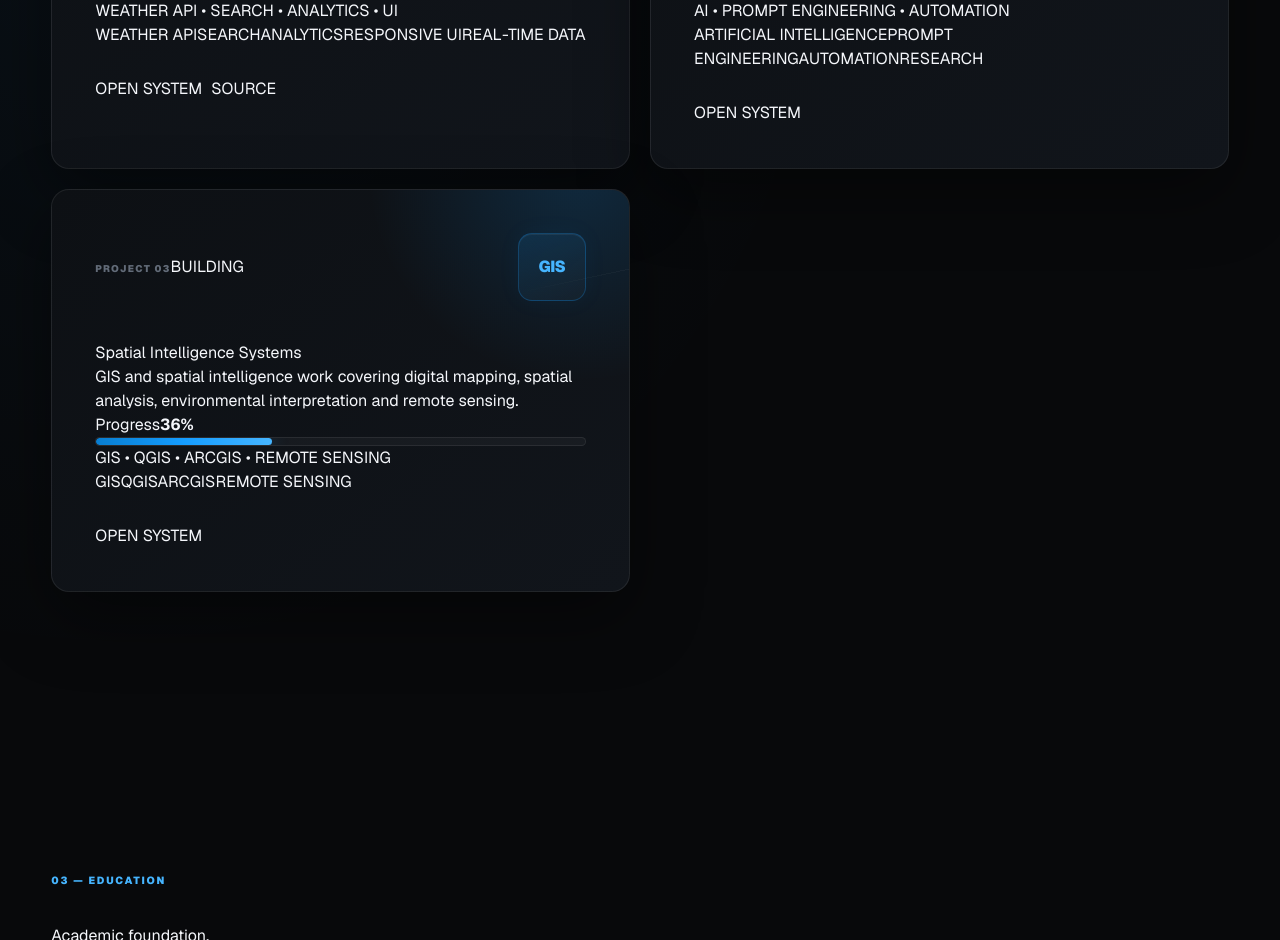
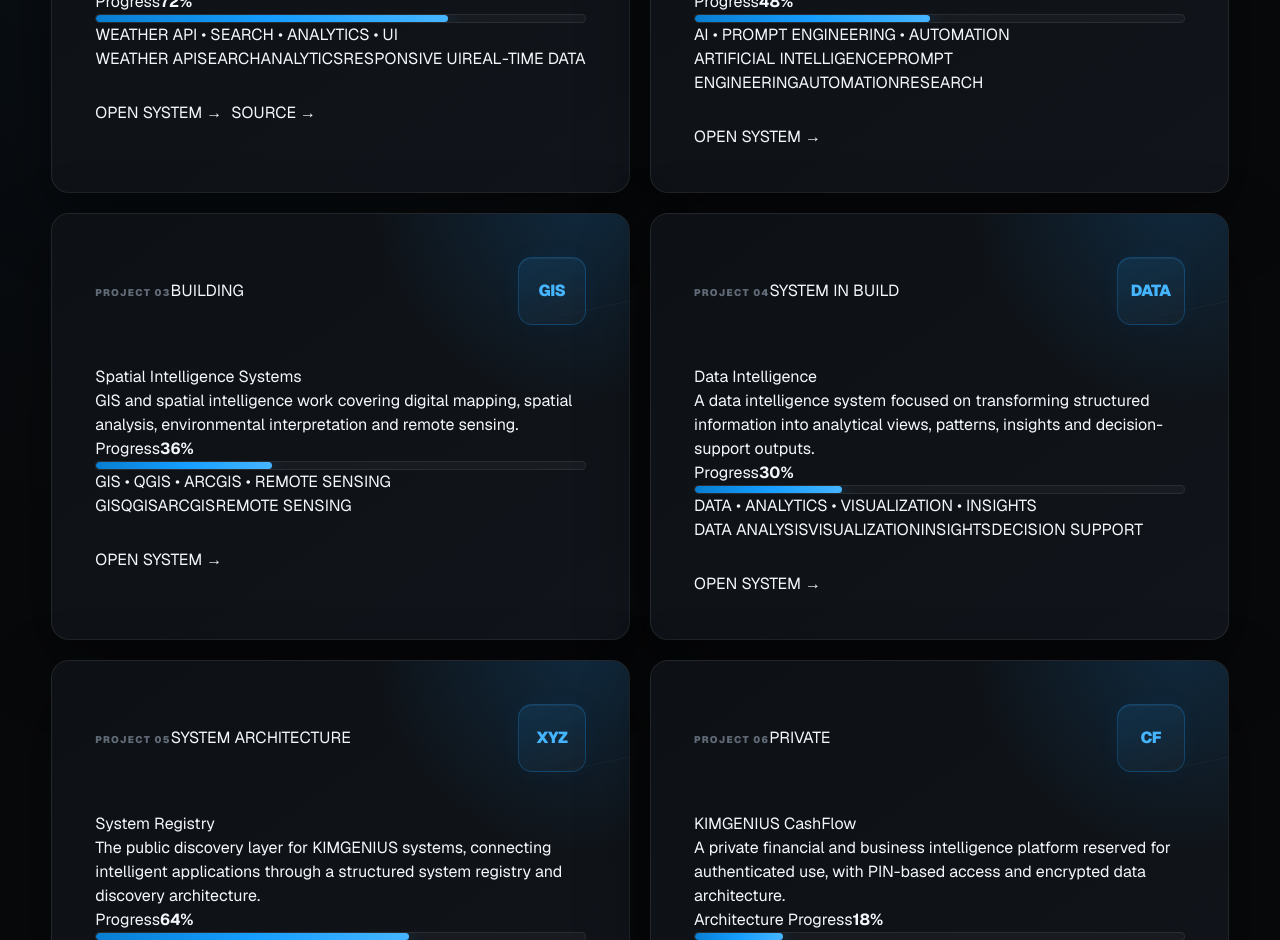
Before and after one commit to ki995483/kimgenius-portfolio, a Next.js app: page /portfolio in a window 1280 px wide. Shown: the part 1860-2800 px from the top of the page. Built offline with nearby package versions, Linux system fonts and the light colour scheme.

Commit message:
Restore complete KIMGENIUS portfolio system

```diff
--- a/app/portfolio/page.tsx
+++ b/app/portfolio/page.tsx
@@ -78,11 +78,11 @@
 
             <div className={styles.heroActions}>
               <a href="#projects" className={styles.primaryButton}>
-                Explore Work
+                Explore Work →
               </a>
 
               <a href="#contact" className={styles.secondaryButton}>
-                Connect
+                Connect →
               </a>
             </div>
           </div>
@@ -154,8 +154,8 @@
 
             <p className={styles.sectionDescription}>
               A portfolio of intelligent systems spanning weather intelligence,
-              artificial intelligence, spatial intelligence and experimental
-              digital infrastructure.
+              artificial intelligence, spatial intelligence, data intelligence,
+              system discovery and private financial infrastructure.
             </p>
           </div>
 
@@ -212,7 +212,7 @@
 
                 <div className={styles.projectActions}>
                   <Link href="/weather" className={styles.projectButton}>
-                    OPEN SYSTEM
+                    OPEN SYSTEM →
                   </Link>
 
                   <a
@@ -221,7 +221,7 @@
                     rel="noreferrer"
                     className={styles.projectButtonSecondary}
                   >
-                    SOURCE
+                    SOURCE →
                   </a>
                 </div>
               </div>
@@ -278,7 +278,7 @@
 
                 <div className={styles.projectActions}>
                   <Link href="/ai" className={styles.projectButton}>
-                    OPEN SYSTEM
+                    OPEN SYSTEM →
                   </Link>
                 </div>
               </div>
@@ -336,68 +336,134 @@
                     href="/spatial-intelligence"
                     className={styles.projectButton}
                   >
-                    OPEN SYSTEM
+                    OPEN SYSTEM →
                   </Link>
                 </div>
               </div>
             </article>
-          </div>
-        </div>
-      </section>
 
-      <section className={styles.section} id="education">
-        <div className={styles.shell}>
-          <div className={styles.sectionHeading}>
-            <p className={styles.sectionLabel}>
-              03 — EDUCATION
-            </p>
-
-            <h2 className={styles.sectionTitle}>
-              Academic foundation.
-            </h2>
-          </div>
-
-          <article className={styles.educationCard}>
-            <div className={styles.educationYear}>2027</div>
-
-            <div className={styles.educationContent}>
-              <p className={styles.educationInstitution}>
-                Kibabii University
-              </p>
-
-              <h3>Bachelor of Education (Arts)</h3>
-
-              <p>Geography &amp; Kiswahili</p>
-
-              <span>Graduation: 2027</span>
-            </div>
-          </article>
-        </div>
-      </section>
-
-      {/* PRIVATE CASHFLOW PLATFORM */}
-      <section className={styles.section} id="cashflow">
-        <div className={styles.shell}>
-          <div className={styles.sectionHeading}>
-            <p className={styles.sectionLabel}>
-              04 — PRIVATE PLATFORM
-            </p>
-
-            <h2 className={styles.sectionTitle}>
-              KIMGENIUS CashFlow.
-            </h2>
-
-            <p className={styles.sectionDescription}>
-              A private financial and business intelligence platform reserved
-              for authenticated use, with PIN-based access and encrypted data
-              architecture.
-            </p>
-          </div>
-
+            {/* PROJECT 04 — DATA INTELLIGENCE */}
             <article className={styles.projectCard}>
               <div className={styles.projectTop}>
                 <div>
                   <span className={styles.projectNumber}>PROJECT 04</span>
+                  <span className={styles.projectStatus}>
+                    SYSTEM IN BUILD
+                  </span>
+                </div>
+
+                <div className={styles.projectMark} aria-hidden="true">
+                  DATA
+                </div>
+              </div>
+
+              <div className={styles.projectBody}>
+                <h3>Data Intelligence</h3>
+
+                <p>
+                  A data intelligence system focused on transforming structured
+                  information into analytical views, patterns, insights and
+                  decision-support outputs.
+                </p>
+
+                <div className={styles.projectProgress}>
+                  <div className={styles.progressHeader}>
+                    <span>Progress</span>
+                    <strong>30%</strong>
+                  </div>
+
+                  <div className={styles.progressTrack}>
+                    <div
+                      className={styles.progressFill}
+                      style={{ width: "30%" }}
+                    />
+                  </div>
+                </div>
+
+                <div className={styles.projectMeta}>
+                  DATA • ANALYTICS • VISUALIZATION • INSIGHTS
+                </div>
+
+                <div className={styles.projectTech}>
+                  <span>DATA ANALYSIS</span>
+                  <span>VISUALIZATION</span>
+                  <span>INSIGHTS</span>
+                  <span>DECISION SUPPORT</span>
+                </div>
+
+                <div className={styles.projectActions}>
+                  <Link
+                    href="/data-intelligence"
+                    className={styles.projectButton}
+                  >
+                    OPEN SYSTEM →
+                  </Link>
+                </div>
+              </div>
+            </article>
+
+            {/* PROJECT 05 — SYSTEM REGISTRY */}
+            <article className={styles.projectCard}>
+              <div className={styles.projectTop}>
+                <div>
+                  <span className={styles.projectNumber}>PROJECT 05</span>
+                  <span className={styles.projectStatus}>
+                    SYSTEM ARCHITECTURE
+                  </span>
+                </div>
+
+                <div className={styles.projectMark} aria-hidden="true">
+                  XYZ
+                </div>
+              </div>
+
+              <div className={styles.projectBody}>
+                <h3>System Registry</h3>
+
+                <p>
+                  The public discovery layer for KIMGENIUS systems, connecting
+                  intelligent applications through a structured system
+                  registry and discovery architecture.
+                </p>
+
+                <div className={styles.projectProgress}>
+                  <div className={styles.progressHeader}>
+                    <span>Progress</span>
+                    <strong>64%</strong>
+                  </div>
+
+                  <div className={styles.progressTrack}>
+                    <div
+                      className={styles.progressFill}
+                      style={{ width: "64%" }}
+                    />
+                  </div>
+                </div>
+
+                <div className={styles.projectMeta}>
+                  SYSTEMS • DISCOVERY • REGISTRY • ARCHITECTURE
+                </div>
+
+                <div className={styles.projectTech}>
+                  <span>SYSTEM REGISTRY</span>
+                  <span>SYSTEM DISCOVERY</span>
+                  <span>API</span>
+                  <span>ARCHITECTURE</span>
+                </div>
+
+                <div className={styles.projectActions}>
+                  <Link href="/systems" className={styles.projectButton}>
+                    EXPLORE SYSTEMS →
+                  </Link>
+                </div>
+              </div>
+            </article>
+
+            {/* PROJECT 06 — CASHFLOW */}
+            <article className={styles.projectCard}>
+              <div className={styles.projectTop}>
+                <div>
+                  <span className={styles.projectNumber}>PROJECT 06</span>
                   <span className={styles.projectStatus}>PRIVATE</span>
                 </div>
 
@@ -449,6 +515,37 @@
               </div>
             </article>
           </div>
+        </div>
+      </section>
+
+      <section className={styles.section} id="education">
+        <div className={styles.shell}>
+          <div className={styles.sectionHeading}>
+            <p className={styles.sectionLabel}>
+              03 — EDUCATION
+            </p>
+
+            <h2 className={styles.sectionTitle}>
+              Academic foundation.
+            </h2>
+          </div>
+
+          <article className={styles.educationCard}>
+            <div className={styles.educationYear}>2027</div>
+
+            <div className={styles.educationContent}>
+              <p className={styles.educationInstitution}>
+                Kibabii University
+              </p>
+
+              <h3>Bachelor of Education (Arts)</h3>
+
+              <p>Geography &amp; Kiswahili</p>
+
+              <span>Graduation: 2027</span>
+            </div>
+          </article>
+        </div>
       </section>
 
       <section className={styles.section} id="contact">
@@ -456,7 +553,7 @@
           <div className={styles.contactCard}>
             <div>
               <p className={styles.sectionLabel}>
-                05 — CONNECT
+                04 — CONNECT
               </p>
 
               <h2 className={styles.contactTitle}>
@@ -479,11 +576,19 @@
               </a>
 
               <a
+                href="https://wa.me/254791896869"
+                target="_blank"
+                rel="noreferrer"
+              >
+                WhatsApp →
+              </a>
+
+              <a
                 href="https://github.com/ki995483"
                 target="_blank"
                 rel="noreferrer"
               >
-                GitHub
+                GitHub →
               </a>
 
               <a
@@ -491,7 +596,7 @@
                 target="_blank"
                 rel="noreferrer"
               >
-                kimgenius.xyz
+                kimgenius.xyz →
               </a>
             </div>
           </div>
@@ -501,9 +606,7 @@
       <footer className={styles.footer}>
         <div className={styles.shell}>
           <div className={styles.footerInner}>
-            <span>
-              © 2026 KIMGENIUS • XYZ TECH
-            </span>
+            <span>© 2026 KIMGENIUS • XYZ TECH</span>
 
             <a href="#about">
               Back to the Top ↑
```
Lines whose indentation alone changed are shown as unchanged.
